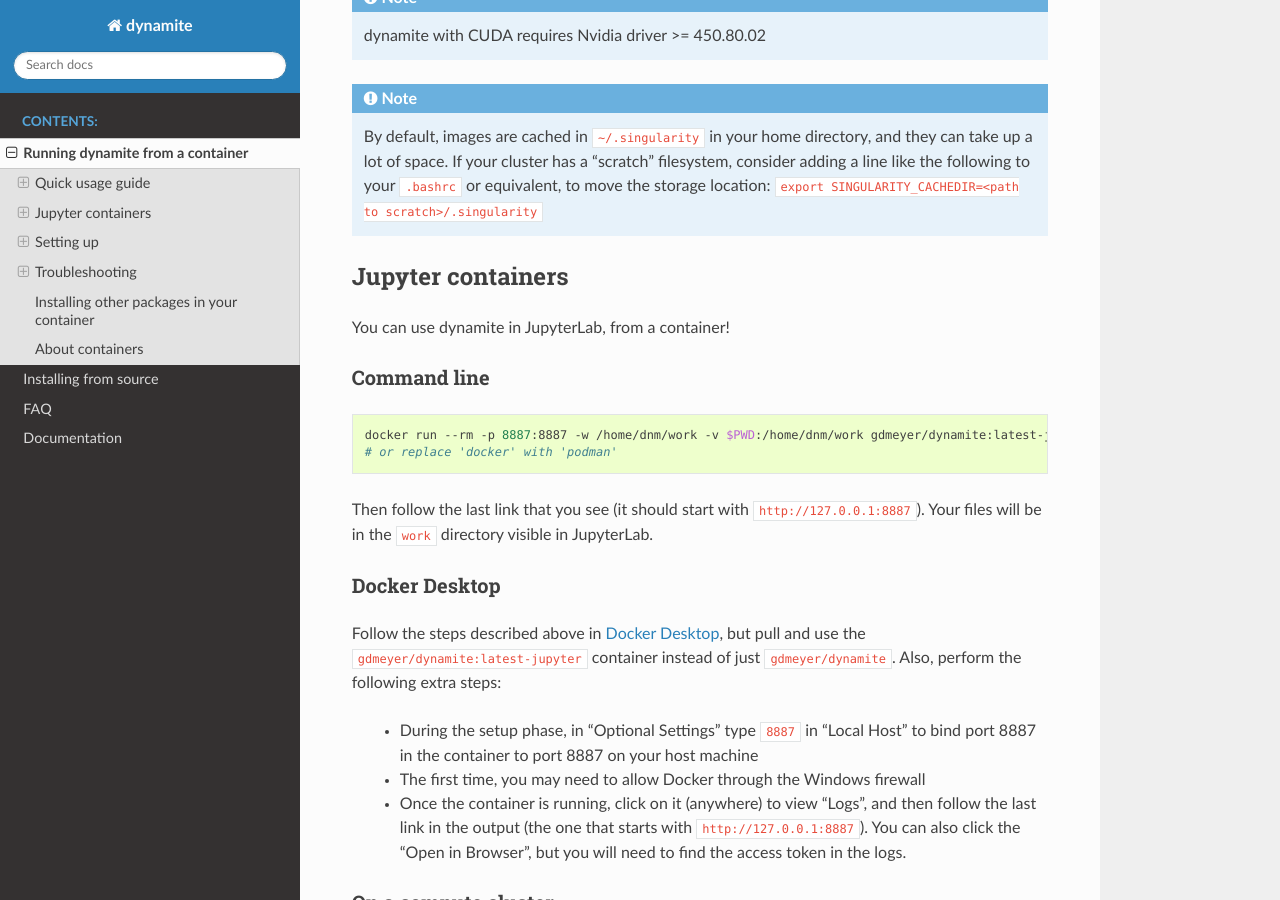
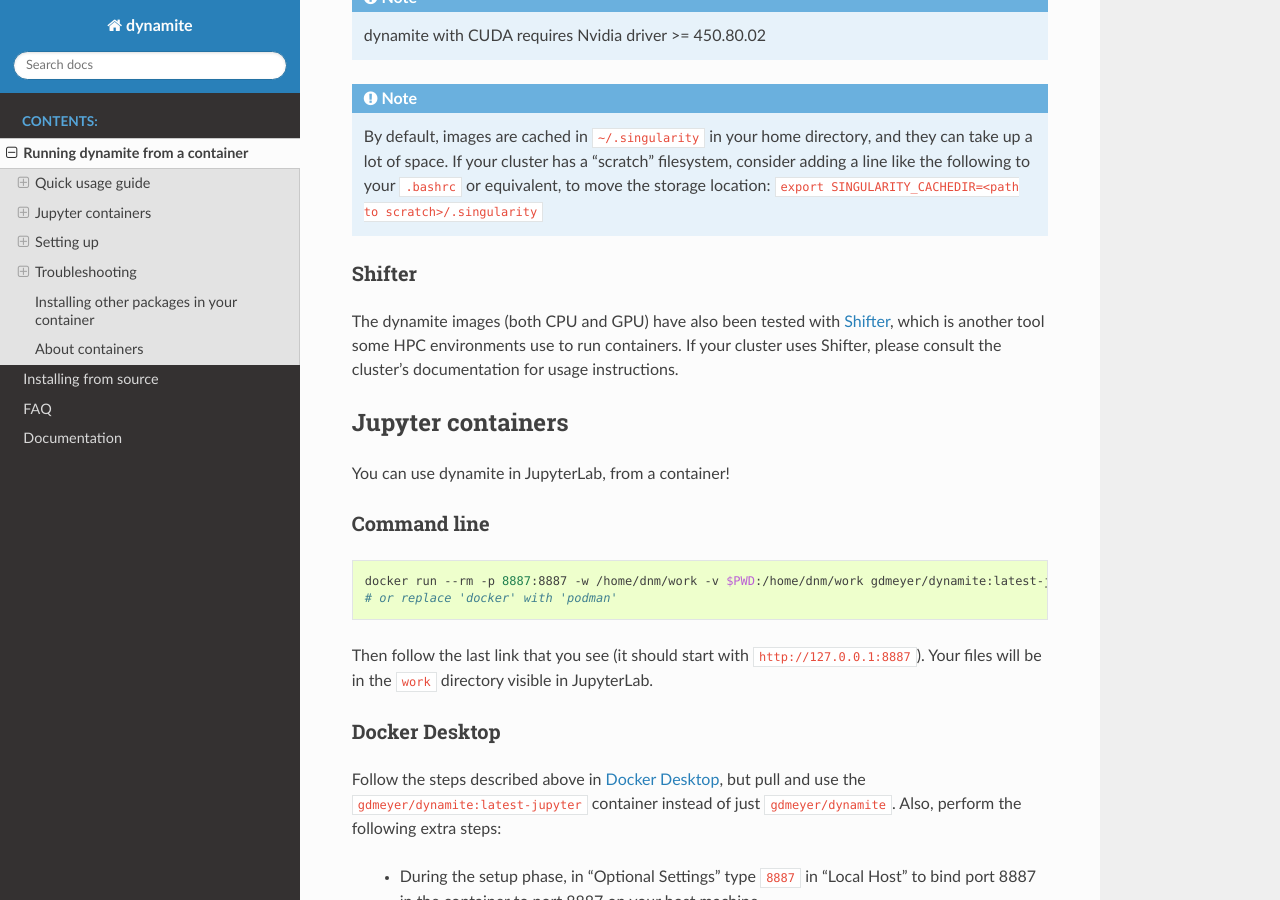
Before and after one commit to GregDMeyer/dynamite, a Sphinx documentation site: the page built from docs/containers.rst, in a window 1280 px wide and 900 px high, scrolled down 2155 px. Built offline with Sphinx 7.4.7 and the Read the Docs theme 2.0.0, drawn with Linux system fonts in a browser that asks for light colours.

Commit message:
add shifter to dynamite docs

```diff
--- a/docs/containers.rst
+++ b/docs/containers.rst
@@ -98,6 +98,11 @@
     By default, images are cached in ``~/.singularity`` in your home directory, and they can take up a lot of space.
     If your cluster has a "scratch" filesystem, consider adding a line like the following to your ``.bashrc``
     or equivalent, to move the storage location: ``export SINGULARITY_CACHEDIR=<path to scratch>/.singularity``
+
+Shifter
+-------
+
+The dynamite images (both CPU and GPU) have also been tested with `Shifter <https://shifter.readthedocs.io/en/latest/>`_, which is another tool some HPC environments use to run containers. If your cluster uses Shifter, please consult the cluster's documentation for usage instructions.
 
 Jupyter containers
 ==================
```
